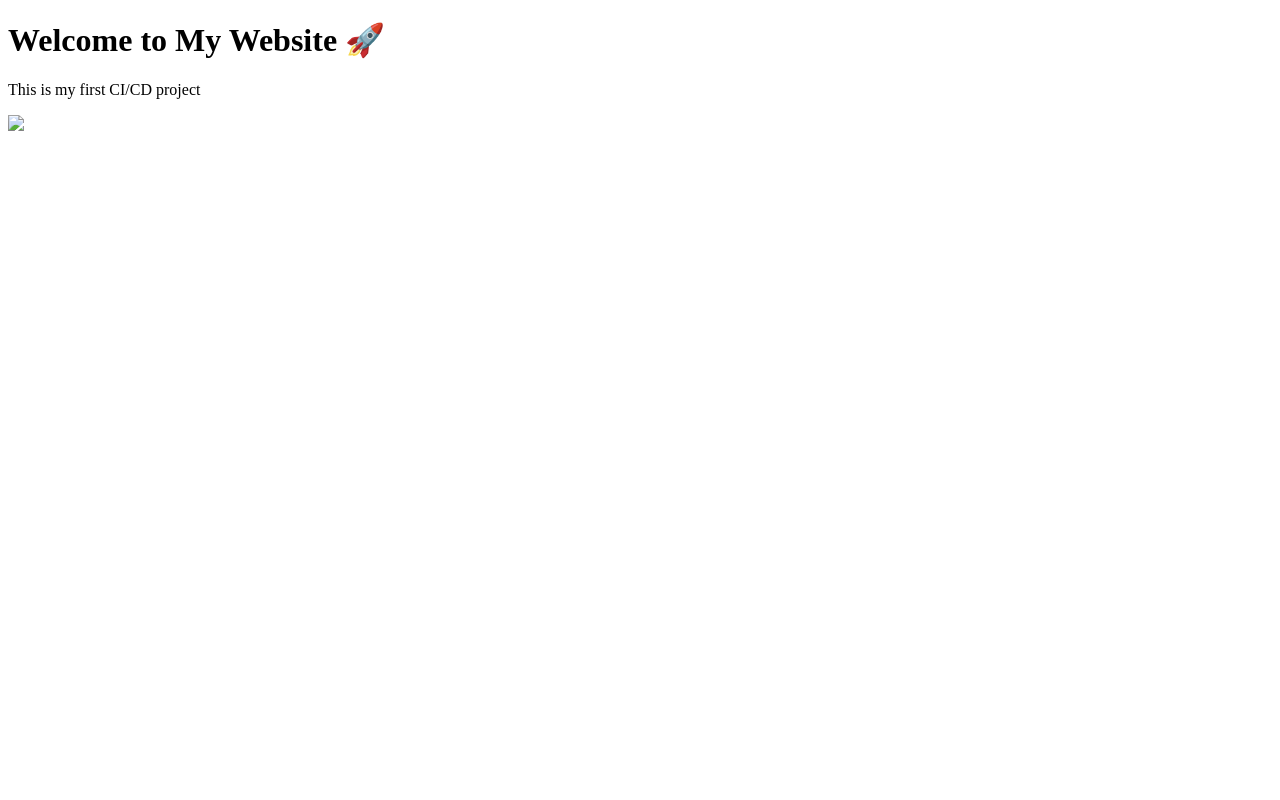
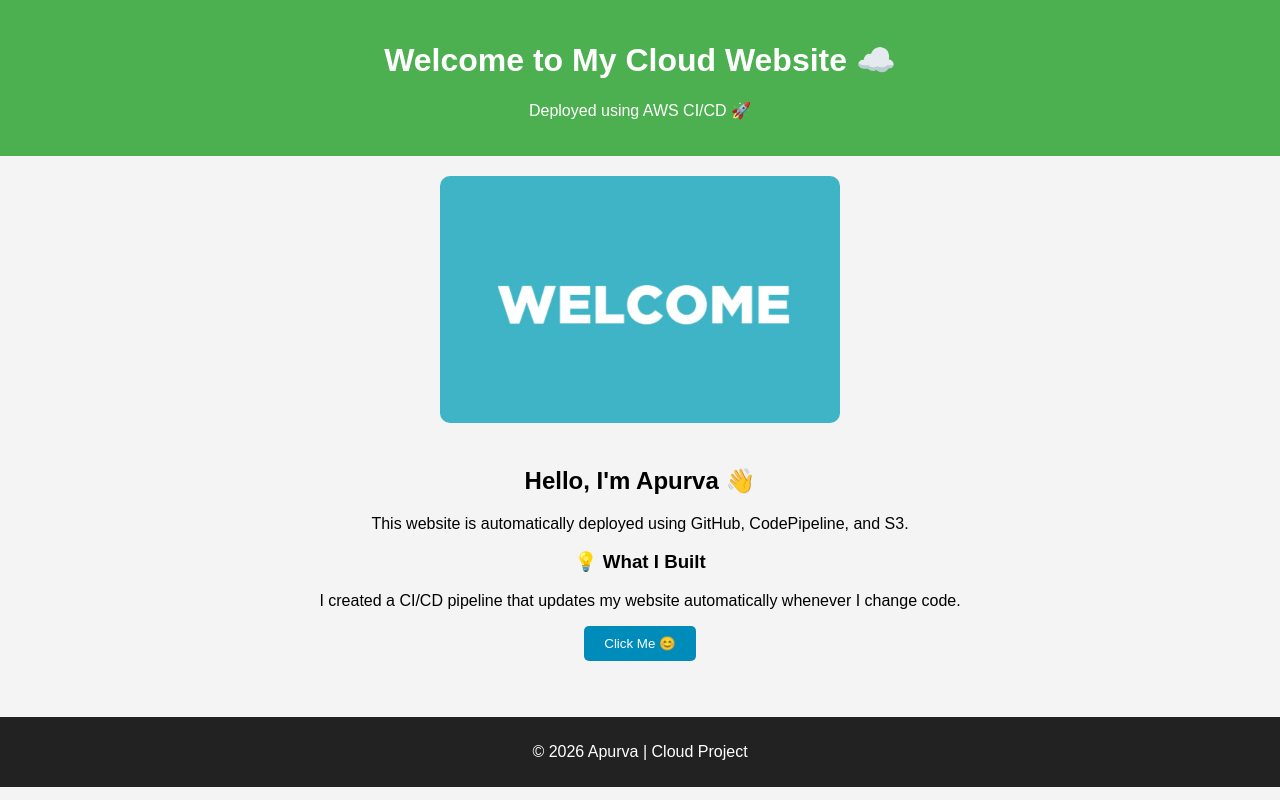
Before and after one commit to girase20004/create_web, a plain HTML site: page index.html in a window 1280 px wide. Drawn offline with Linux system fonts and the light colour scheme.

Commit message:
Update index.html

```diff
--- a/index.html
+++ b/index.html
@@ -1,14 +1,87 @@
 <!DOCTYPE html>
 <html>
 <head>
-    <title>My Website</title>
+    <title>Apurva's Cloud Website 🚀</title>
+
+    <style>
+        body {
+            font-family: Arial;
+            margin: 0;
+            background-color: #f4f4f4;
+            text-align: center;
+        }
+
+        header {
+            background-color: #4CAF50;
+            color: white;
+            padding: 20px;
+        }
+
+        img {
+            margin-top: 20px;
+            border-radius: 10px;
+        }
+
+        .content {
+            padding: 20px;
+        }
+
+        button {
+            background-color: #008CBA;
+            color: white;
+            padding: 10px 20px;
+            border: none;
+            border-radius: 5px;
+            cursor: pointer;
+        }
+
+        button:hover {
+            background-color: #005f73;
+        }
+
+        footer {
+            background-color: #222;
+            color: white;
+            padding: 10px;
+            margin-top: 20px;
+        }
+    </style>
 </head>
+
 <body>
 
-    <h1>Welcome to My Website 🚀</h1>
-    <p>This is my first CI/CD project</p>
+    <!-- Header -->
+    <header>
+        <h1>Welcome to My Cloud Website ☁️</h1>
+        <p>Deployed using AWS CI/CD 🚀</p>
+    </header>
 
-    <img src="image.jpg" width="300">
+    <!-- Image Section -->
+    <img src="welcome image.png" width="400">
+
+    <!-- Content -->
+    <div class="content">
+        <h2>Hello, I'm Apurva 👋</h2>
+        <p>This website is automatically deployed using GitHub, CodePipeline, and S3.</p>
+
+        <h3>💡 What I Built</h3>
+        <p>I created a CI/CD pipeline that updates my website automatically whenever I change code.</p>
+
+        <button onclick="showMessage()">Click Me 😊</button>
+
+        <p id="demo"></p>
+    </div>
+
+    <!-- Footer -->
+    <footer>
+        <p>© 2026 Apurva | Cloud Project</p>
+    </footer>
+
+    <script>
+        function showMessage() {
+            document.getElementById("demo").innerHTML = "🎉 Website Updated Successfully!";
+        }
+    </script>
 
 </body>
 </html>
```
